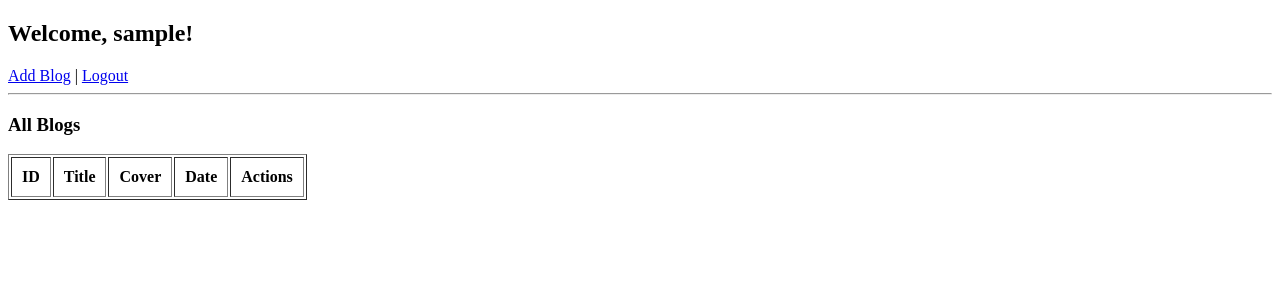
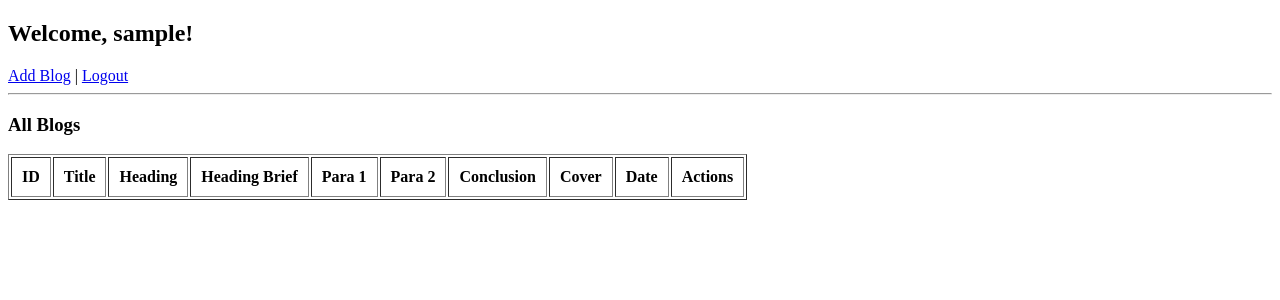
Before and after one commit to Lexora-Tech/LexoraNew-Web, a PHP site: page /admin/dashboard.php in a window 1280 px wide. Shown: the top 300 px of the page. Run offline with PHP 8.4, Linux system fonts and the light colour scheme; the visitor is signed in with stand-in values (Sample User, id 1); data that the repository does not hold is empty.

Commit message:
UPdated dashboard

```diff
--- a/admin/dashboard.php
+++ b/admin/dashboard.php
@@ -13,7 +13,7 @@ $result = mysqli_query($conn, "SELECT * FROM blogs ORDER BY created_at DESC");
     <hr>
     <h3>All Blogs</h3>
     <table border="1" cellpadding="10">
-        <tr><th>ID</th><th>Title</th><th>Cover</th><th>Date</th><th>Actions</th></tr>
+        <tr><th>ID</th><th>Title</th><th>Heading</th><th>Heading Brief</th><th>Para 1</th><th>Para 2</th><th>Conclusion</th><th>Cover</th><th>Date</th><th>Actions</th></tr>
         <?php while ($row = mysqli_fetch_assoc($result)) { ?>
         <tr>
 
```
